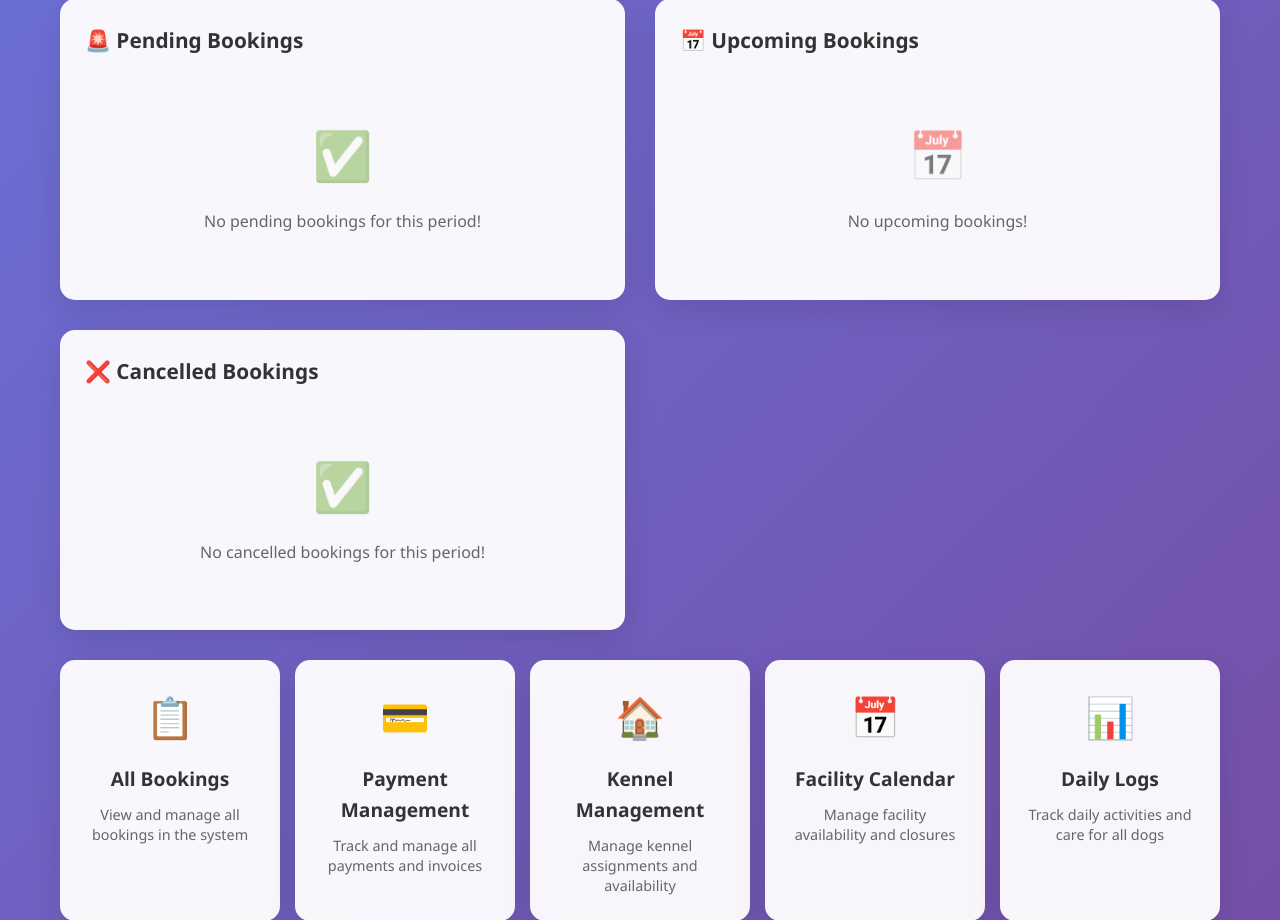
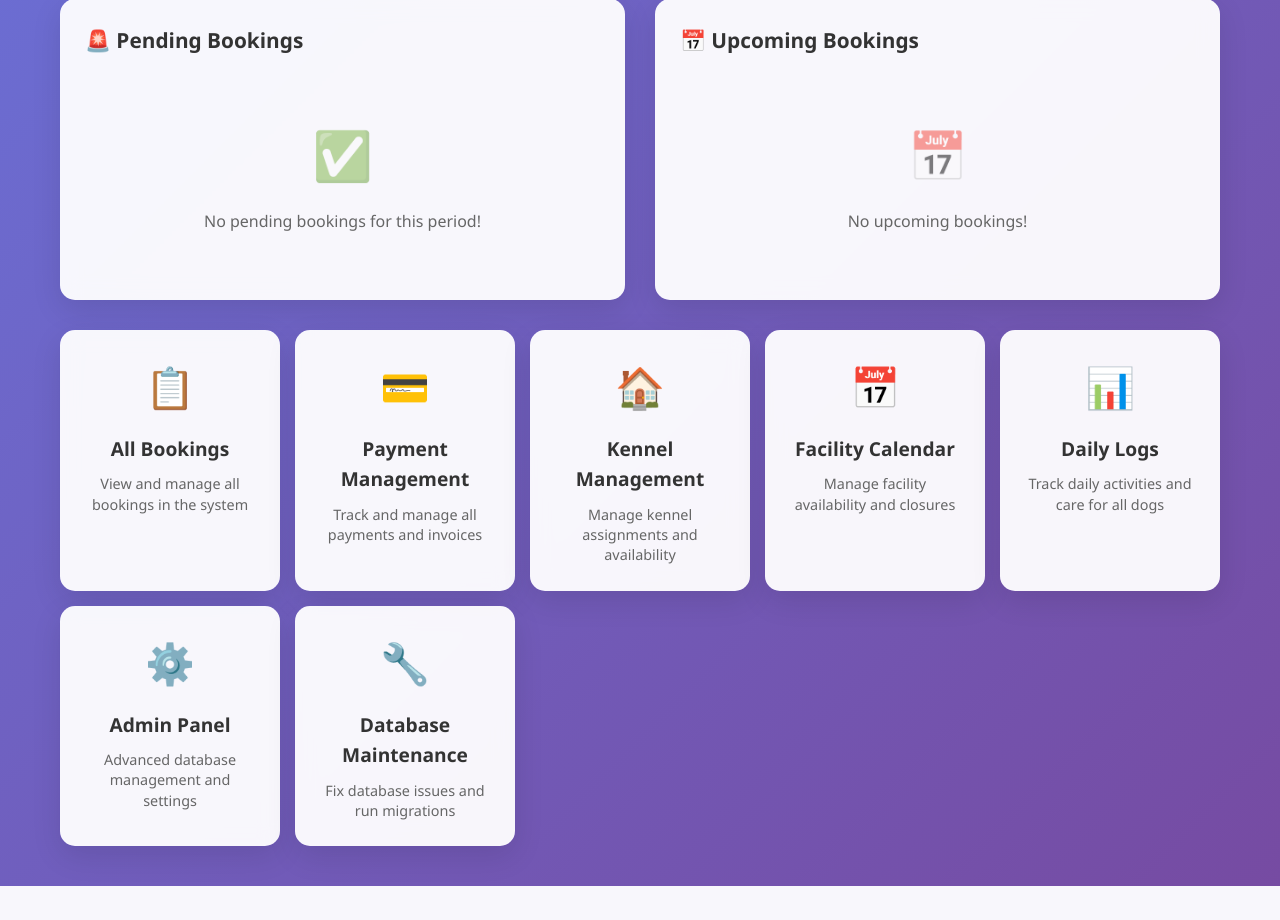
Before and after one commit to deannariddlespur/first-project, a Django app: page /staff/dashboard/ in a window 1280 px wide. Shown: the part 1115-2035 px from the top of the page. After the commit the page ends 2001 px from the top, so only its background shows below. Run offline with Django 5.2, Linux system fonts and the light colour scheme; the visitor is signed in with stand-in values (Sample User, id 1); data that the repository does not hold is empty; parts of the project's set-up code (start-up, migrations or seed data) failed here and were passed over.

Commit message:
Remove duplicate cancelled bookings section from staff dashboard

```diff
--- a/first-project-1/core/templates/core/staff_dashboard.html
+++ b/first-project-1/core/templates/core/staff_dashboard.html
@@ -572,38 +572,7 @@
             {% endif %}
         </div>
 
-        <div class="content-section">
-            <div class="section-header">
-                ❌ Cancelled Bookings
-            </div>
-            {% if cancelled_bookings %}
-                <div class="booking-list">
-                    {% for booking in cancelled_bookings %}
-                        <div class="booking-item">
-                            <div class="booking-dog">{{ booking.dog.name }}</div>
-                            <div class="booking-owner">Owner: {{ booking.dog.owner }}</div>
-                            <div class="booking-dates">{{ booking.start_date|date:"m/d/Y" }} to {{ booking.end_date|date:"m/d/Y" }}</div>
-                            {% if booking.kennel %}
-                                <div class="booking-kennel">Kennel: {{ booking.kennel.name }} ({{ booking.kennel.get_size_display }})</div>
-                            {% else %}
-                                <div class="booking-kennel">Kennel: <em>Not assigned</em></div>
-                            {% endif %}
-                            {% if booking.total_amount %}
-                                <div class="booking-amount">${{ booking.total_amount }}</div>
-                            {% endif %}
-                            <span class="status-badge status-cancelled">{{ booking.get_status_display }}</span>
-                            <br>
-                            <a href="{% url 'staff_booking_detail' booking.id %}" class="manage-btn">View Details</a>
-                        </div>
-                    {% endfor %}
-                </div>
-            {% else %}
-                <div class="empty-state">
-                    <div class="empty-icon">✅</div>
-                    <p>No cancelled bookings for this period!</p>
-                </div>
-            {% endif %}
-        </div>
+
     </div>
 
     <div class="actions-grid">
```
